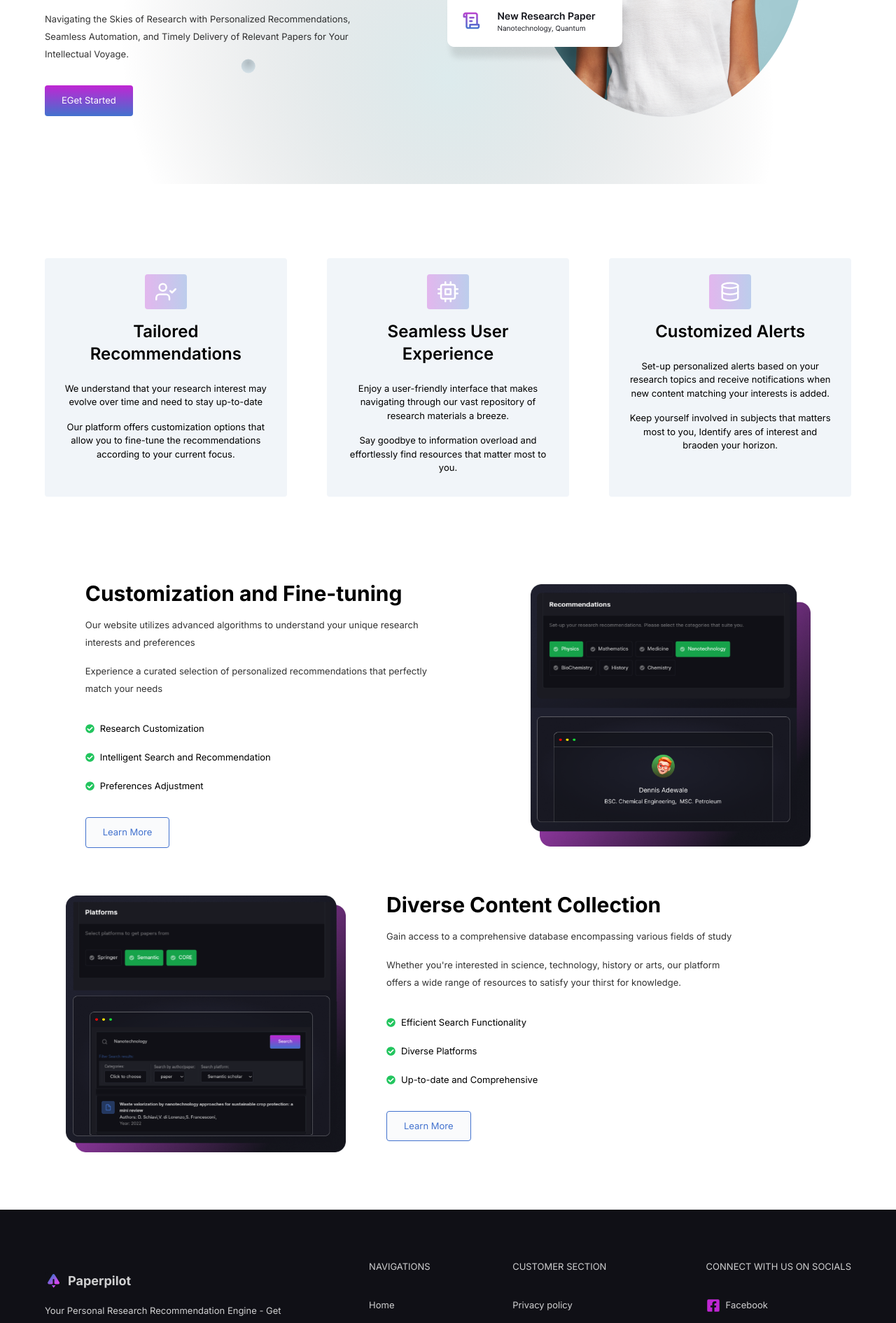
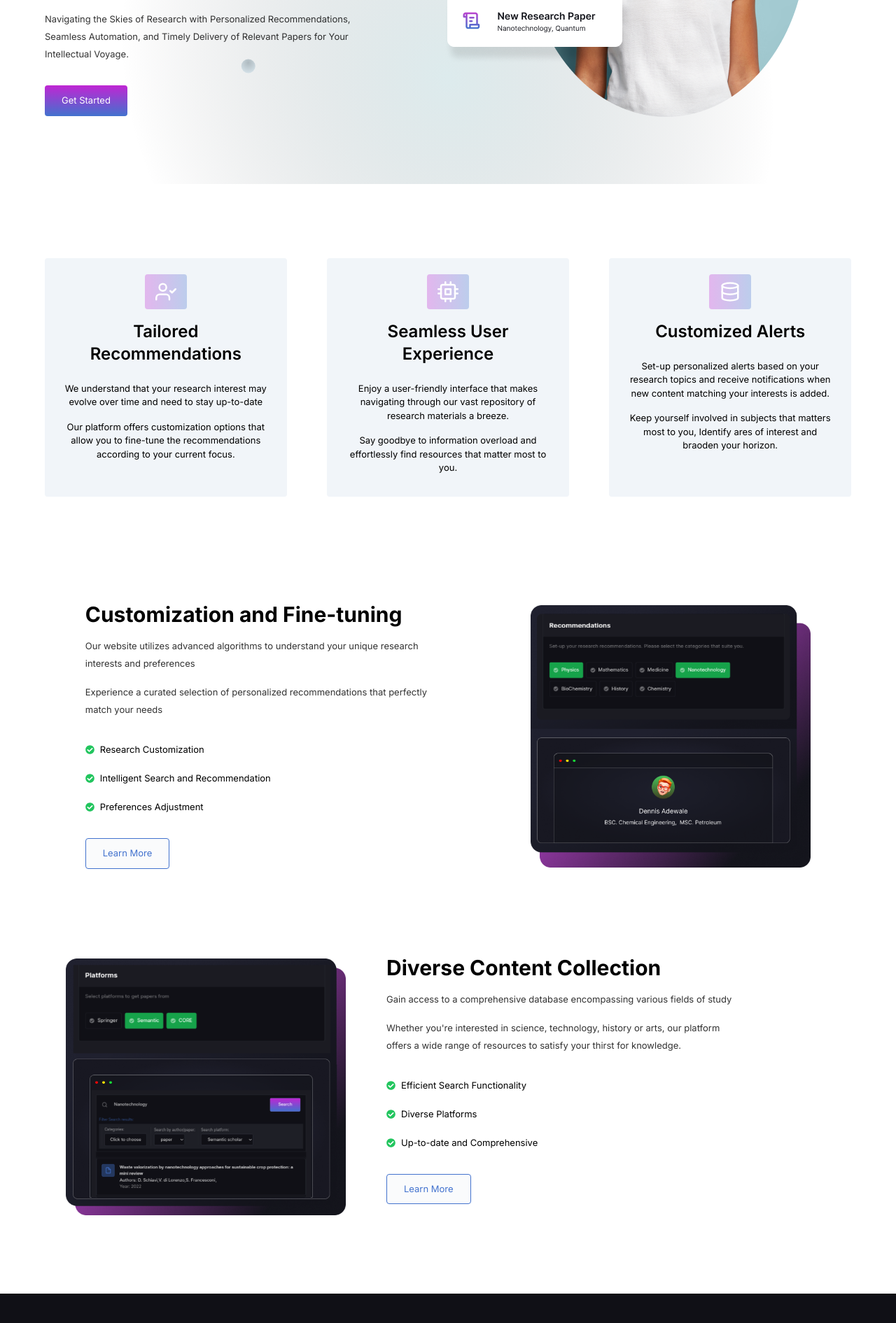
Before and after one commit to abel-otegbola/Paperpilot, a Next.js app: page / in a window 1280 px wide. Shown: the part 460-2351 px from the top of the page at 70% size. Built offline with nearby package versions, Linux system fonts and the light colour scheme; no server answers.

Commit message:
fix: typo in homepage button

```diff
--- a/src/app/page.js
+++ b/src/app/page.js
@@ -14,10 +14,10 @@ export default function Home() {
           <h1 className="md:text-[40px] text-3xl md:leading-[50px] leading-[40px] font-bold py-6">Personal Research Recommendation Engine - Get Curated Papers Delivered Straight to Your Inbox</h1>
           <p className="opacity-[0.8] mb-8 md:w-[80%] leading-[25px]">Navigating the Skies of Research with Personalized Recommendations, Seamless Automation, and Timely Delivery of Relevant Papers for Your Intellectual Voyage.</p>
 
-          <Button link={"/signup"} text={"EGet Started"} type={"primary"} />
+          <Button link={"/signup"} text={"Get Started"} type={"primary"} />
 
         </div>
-        <Image src="/bg.png" className='md:mt-[20px] my-[50px]' width={600} height={700} alt="paperpilot"/>
+        <Image src="/bg.png" className='md:mt-[20px] my-[50px]' width={600} height={700} alt="woman wearing shirt smiling"/>
       </header>
 
       <section className="flex flex-wrap justify-between py-[7%] px-[5%]">
@@ -41,7 +41,7 @@ export default function Home() {
         </div>
       </section>
 
-      <section className='px-[5%] md:flex justify-center'>
+      <section className='px-[5%] py-[30px] md:flex justify-center'>
         <div className='md:max-w-[60%]'>
 
           <p className="opacity-[0.8]"></p>
@@ -60,7 +60,7 @@ export default function Home() {
         <Image src="/recommendations.png" className='md:mt-[20px] my-[50px]' width={400} height={500} alt="recommendations"/>
       </section>
 
-      <section className='px-[5%] flex md:flex-row flex-col justify-center'>
+      <section className='px-[5%] py-[30px] flex md:flex-row flex-col justify-center'>
         <Image src="/diverse_content.png" className='md:mt-[20px] my-[50px] md:order-1 order-2 ' width={400} height={500} alt="diverse contents"/>
         <div className=' md:pl-[5%] md:max-w-[60%] md:order-2 order-1'>
 
--- a/src/components/navbar/page.js
+++ b/src/components/navbar/page.js
@@ -47,7 +47,7 @@ const Navbar = () => {
                     <div className={`absolute top-[100%] right-0 transition-all duration-700 overflow-hidden z-[10] ${open ? "md:h-0 h-[500px]" : "h-0"}`}>
                         <NavMenu />
                     </div>
-                    <FaBars className="text-3xl hover:text-primary/[0.6]" onClick={() => setOpen(!open)} />
+                    <FaBars className="text-3xl hover:text-primary/[0.6] ml-2" onClick={() => setOpen(!open)} />
                 </div>
             </div>
         </div>
```
